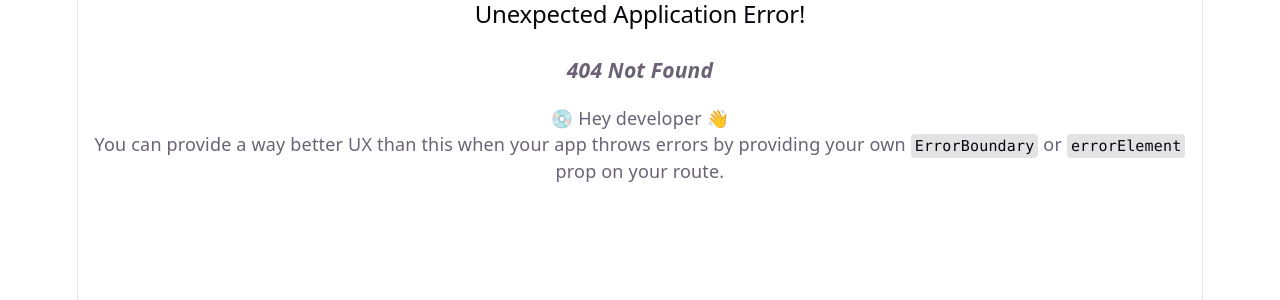
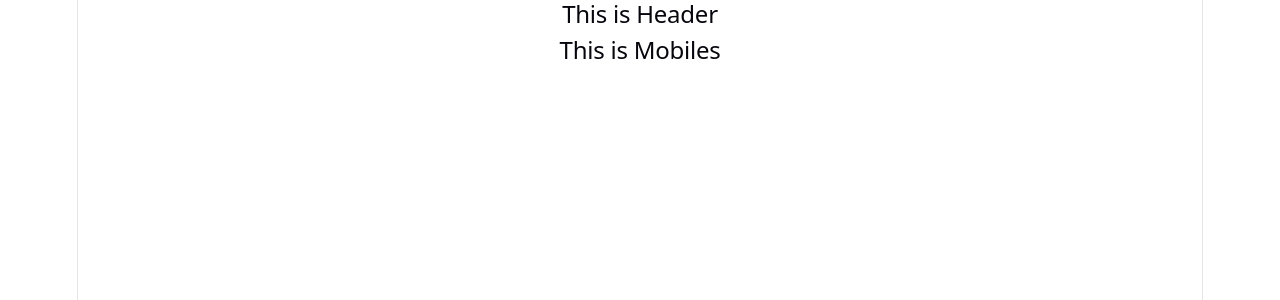
Before and after one commit to JabirSiddiqueTalim/React-router-concept, a React (Vite) app: page /mobiles in a window 1280 px wide. Before the commit this address had no page. Shown: the top 300 px of the page. Built offline with nearby package versions, Linux system fonts and the light colour scheme.

Commit message:
Understand The Concept of Routing

```diff
--- /dev/null
+++ b/src/component/Header/Header.jsx
@@ -0,0 +1,11 @@
+import React from 'react';
+
+const Header = () => {
+  return (
+    <div>
+      <h2>This is Header</h2>
+    </div>
+  );
+};
+
+export default Header;
--- /dev/null
+++ b/src/component/Home/Home.jsx
@@ -0,0 +1,12 @@
+import React from 'react';
+
+const Home = () => {
+  return (
+    <div>
+      <h2>This is home</h2>
+
+    </div>
+  );
+};
+
+export default Home;
--- /dev/null
+++ b/src/component/Laptop/Laptop.jsx
@@ -0,0 +1,12 @@
+import React from 'react';
+
+const Laptop = () => {
+  return (
+    <div>
+      <h2>This is Laptop</h2>
+
+    </div>
+  );
+};
+
+export default Laptop;
--- /dev/null
+++ b/src/component/Mobiles/Mobiles.jsx
@@ -0,0 +1,12 @@
+import React from 'react';
+
+const Mobiles = () => {
+  return (
+    <div>
+      <h2>This is Mobiles</h2>
+
+    </div>
+  );
+};
+
+export default Mobiles;
--- /dev/null
+++ b/src/component/Root/Root.jsx
@@ -0,0 +1,15 @@
+import React from 'react';
+import Header from '../Header/Header';
+import { Outlet } from 'react-router';
+
+const Root = () => {
+  return (
+    <div>
+      <Header></Header>
+      <Outlet></Outlet>
+
+    </div>
+  );
+};
+
+export default Root;
--- a/src/main.jsx
+++ b/src/main.jsx
@@ -4,11 +4,26 @@ import './index.css'
 import App from './App.jsx'
 import { createBrowserRouter } from "react-router";
 import { RouterProvider } from "react-router/dom";
+import Header from './component/Header/Header.jsx';
+import Root from './component/Root/Root.jsx';
+
+import Home from './component/Home/Home.jsx';
+import Moblies from './component/Mobiles/Mobiles.jsx';
+import Mobiles from './component/Mobiles/Mobiles.jsx';
+import Laptop from './component/Laptop/Laptop.jsx';
+
+
 const router = createBrowserRouter([
   {
     path: "/",
-    element: <div>Hello World</div>,
+    Component: Root,
+    children :[
+      {index:true,Component: Home},
+      {path:'mobiles',Component: Mobiles},
+      {path :'laptop',Component: Laptop}
+    ]
   },
+
 ]);
 
 createRoot(document.getElementById('root')).render(
```
